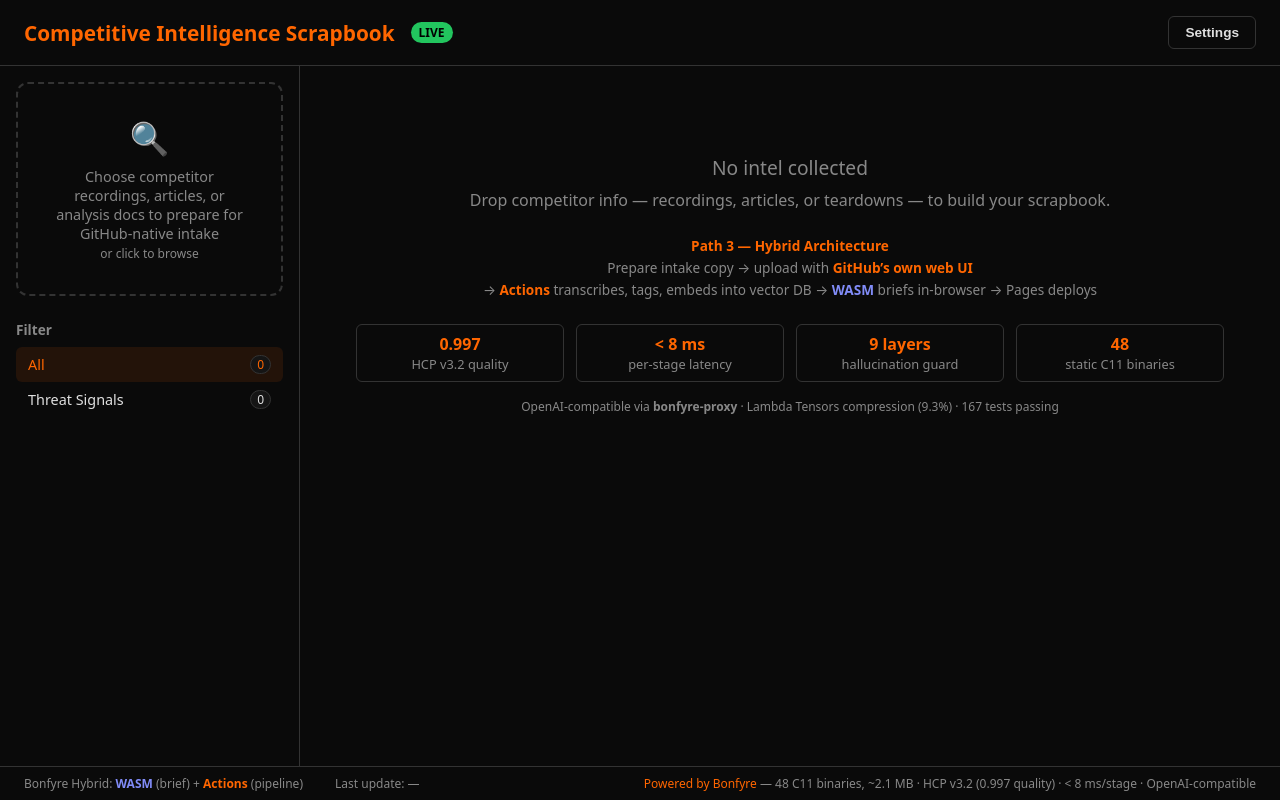
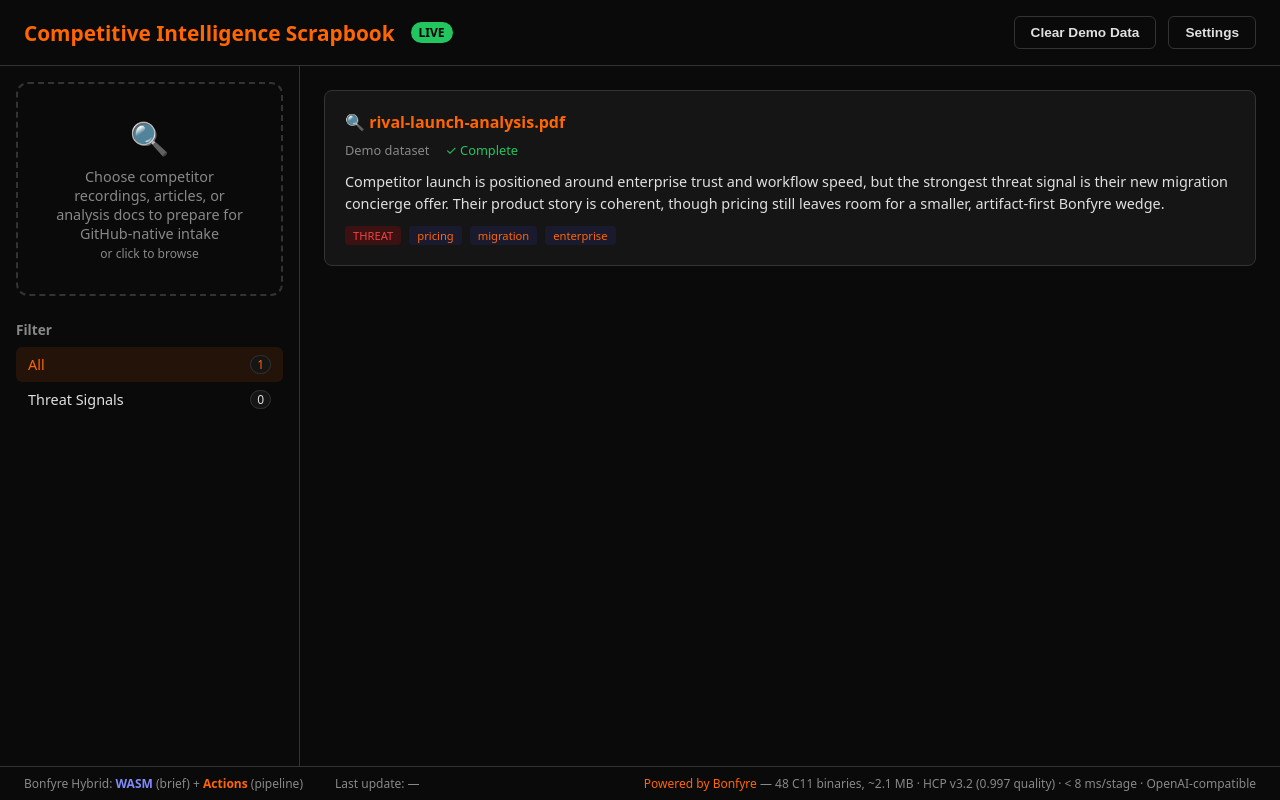
Before and after one commit to Nickgonzales76017/pages-competitive-intel, a plain HTML site: page site/index.html in a window 1280 px wide. Drawn offline with Linux system fonts and the light colour scheme; no server answers.

Commit message:
Seed demo data on first load

```diff
--- /dev/null
+++ b/site/demos/competitive-intel/demo-item.json
@@ -0,0 +1,10 @@
+{
+  "id": "demo-competitive-intel",
+  "file": "rival-launch-analysis.pdf",
+  "time": "Demo dataset",
+  "status": "complete",
+  "brief": "Competitor launch is positioned around enterprise trust and workflow speed, but the strongest threat signal is their new migration concierge offer. Their product story is coherent, though pricing still leaves room for a smaller, artifact-first Bonfyre wedge.",
+  "tags": ["pricing", "migration", "enterprise"],
+  "flagged": true,
+  "demo": true
+}
--- a/site/index.html
+++ b/site/index.html
@@ -64,6 +64,7 @@
       <h1>Competitive Intelligence Scrapbook</h1>
       <span class="badge badge-live" id="statusBadge">LIVE</span>
       <div class="header-right">
+        <button class="btn btn-ghost" id="toggleDemoBtn" type="button">Clear Demo Data</button>
         <button class="btn btn-ghost" onclick="toggleConfig()">Settings</button>
       </div>
     </header>
@@ -451,5 +452,15 @@
 initBriefWorker();
 renderBoard();
   </script>
+  <script src="js/demo-boot.js"></script>
+  <script>
+    BonfyreDemoBoot.init({
+      storeKey: ITEMS_KEY,
+      demoPath: 'demos/competitive-intel/demo-item.json',
+      getItems: () => items,
+      setItems: value => { items = value; },
+      renderBoard: renderBoard
+    });
+  </script>
 </body>
 </html>
--- /dev/null
+++ b/site/js/demo-boot.js
@@ -0,0 +1,57 @@
+(function(global) {
+  async function fetchJson(path) {
+    var resp = await fetch(String(path || '').replace(/^\/+/, '') + '?v=' + Date.now(), {
+      cache: 'no-store'
+    });
+    if (!resp.ok) return null;
+    return resp.json();
+  }
+
+  function cloneItems(items) {
+    return Array.isArray(items) ? items.slice() : [];
+  }
+
+  async function applyDemoState(options, hidden) {
+    var current = cloneItems(options.getItems());
+    current = current.filter(function(item) { return !(item && item.demo); });
+
+    if (!hidden) {
+      var demo = await fetchJson(options.demoPath);
+      if (demo) current.unshift(demo);
+    }
+
+    options.setItems(current);
+    localStorage.setItem(options.storeKey, JSON.stringify(current));
+    options.renderBoard();
+  }
+
+  function init(options) {
+    if (!options || !options.getItems || !options.setItems || !options.renderBoard || !options.storeKey || !options.demoPath) {
+      return;
+    }
+
+    var button = document.getElementById(options.buttonId || 'toggleDemoBtn');
+    if (!button) return;
+
+    var hiddenKey = options.hiddenKey || (options.storeKey + '_hide_demo');
+    var hidden = localStorage.getItem(hiddenKey) === '1';
+
+    function updateButton() {
+      button.textContent = hidden ? 'Show Demo Data' : 'Clear Demo Data';
+    }
+
+    button.addEventListener('click', function() {
+      hidden = !hidden;
+      localStorage.setItem(hiddenKey, hidden ? '1' : '0');
+      updateButton();
+      applyDemoState(options, hidden);
+    });
+
+    updateButton();
+    applyDemoState(options, hidden);
+  }
+
+  global.BonfyreDemoBoot = {
+    init: init
+  };
+})(window);
```
